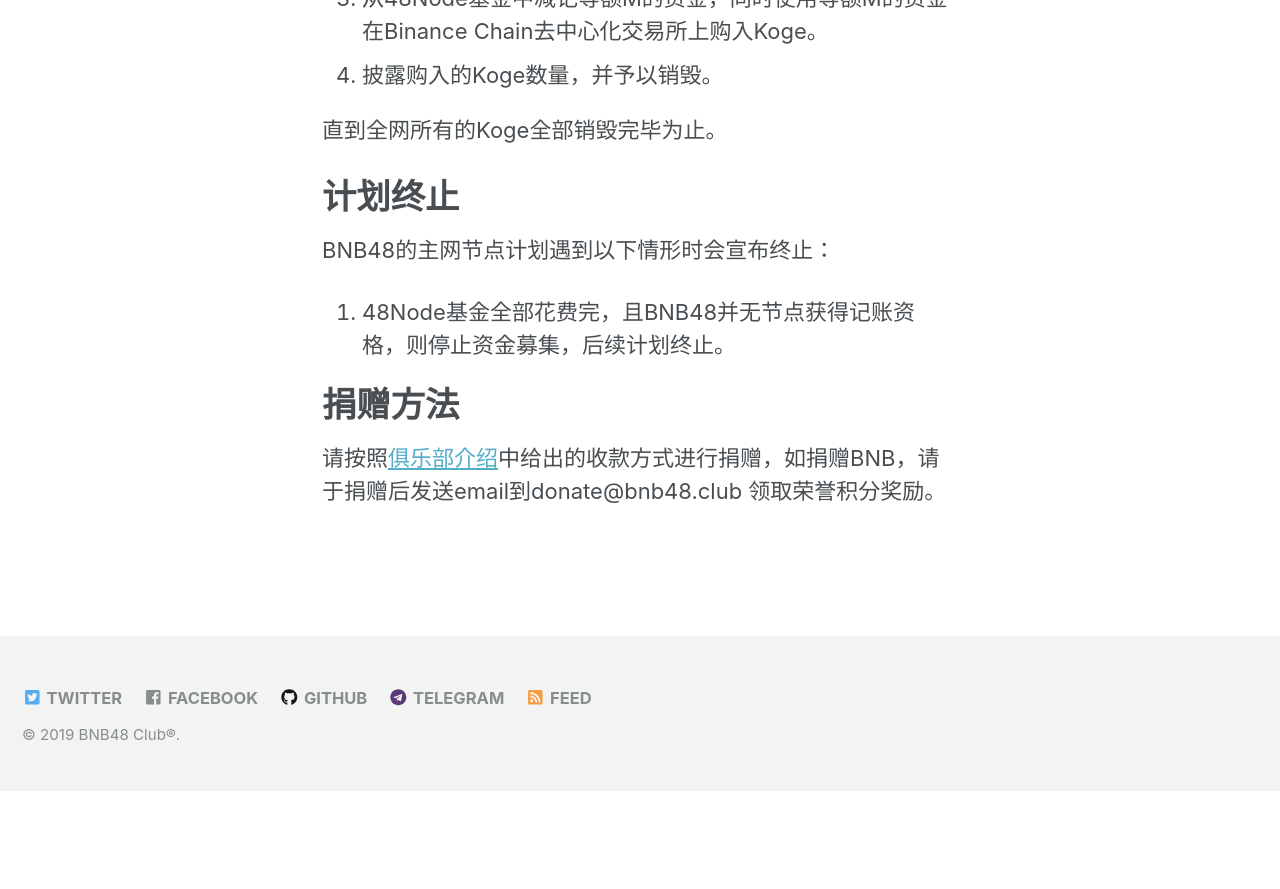
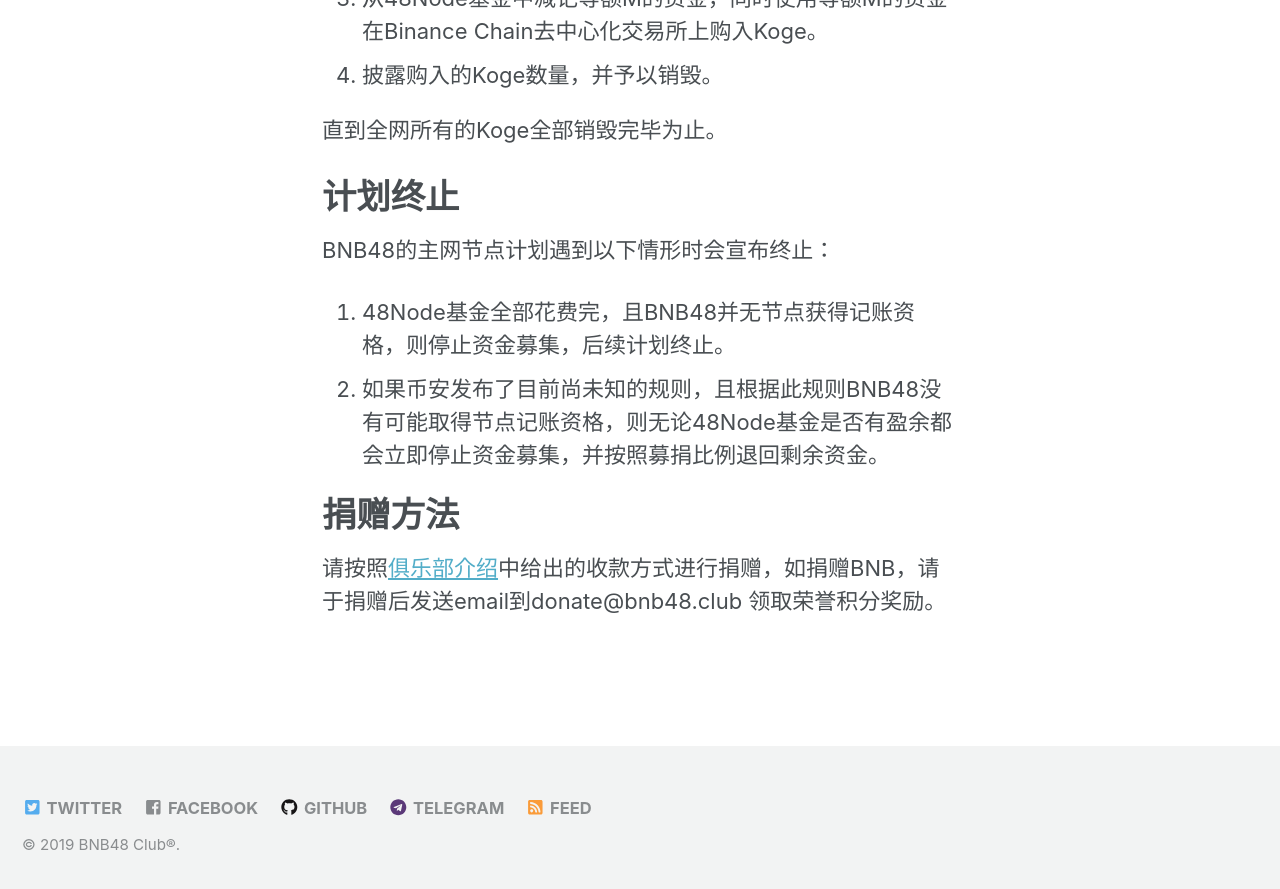
Before and after one commit to 48Club/BNB48Club.github.io, a Jekyll site: the page built from _pages/binancenode.md, in a window 1280 px wide and 900 px high, scrolled down 2239 px. Shown: the top 889 px of the window. Built offline with Jekyll 4.4.1, drawn with Linux system fonts in a browser that asks for light colours; nearby versions of some CDN libraries; before the commit the page ends 3029 px from its top, so only the background shows below that.

Commit message:
Update binancenode.md

```diff
--- a/_pages/binancenode.md
+++ b/_pages/binancenode.md
@@ -45,6 +45,7 @@
 # 计划终止
 BNB48的主网节点计划遇到以下情形时会宣布终止：
 1. 48Node基金全部花费完，且BNB48并无节点获得记账资格，则停止资金募集，后续计划终止。
+1. 如果币安发布了目前尚未知的规则，且根据此规则BNB48没有可能取得节点记账资格，则无论48Node基金是否有盈余都会立即停止资金募集，并按照募捐比例退回剩余资金。
 
 # 捐赠方法
 请按照[俱乐部介绍](./about)中给出的收款方式进行捐赠，如捐赠BNB，请于捐赠后发送email到donate@bnb48.club 领取荣誉积分奖励。
```
